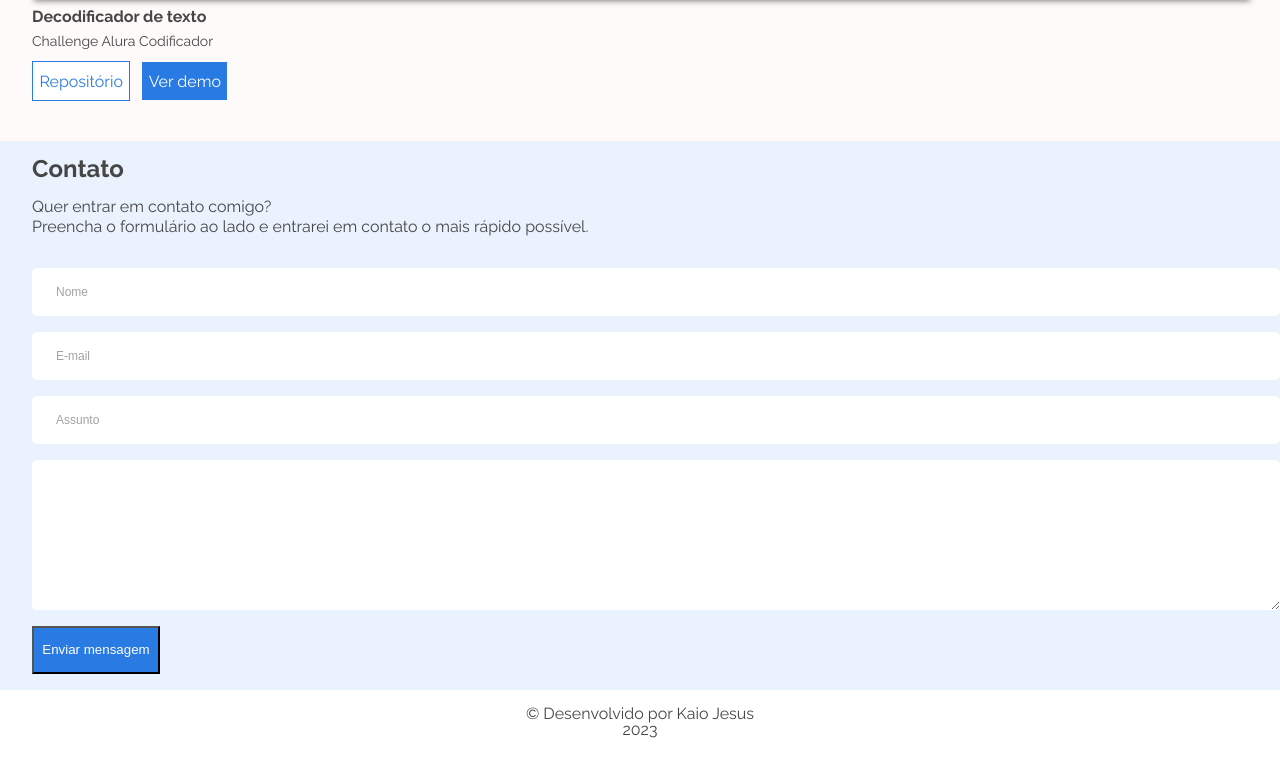
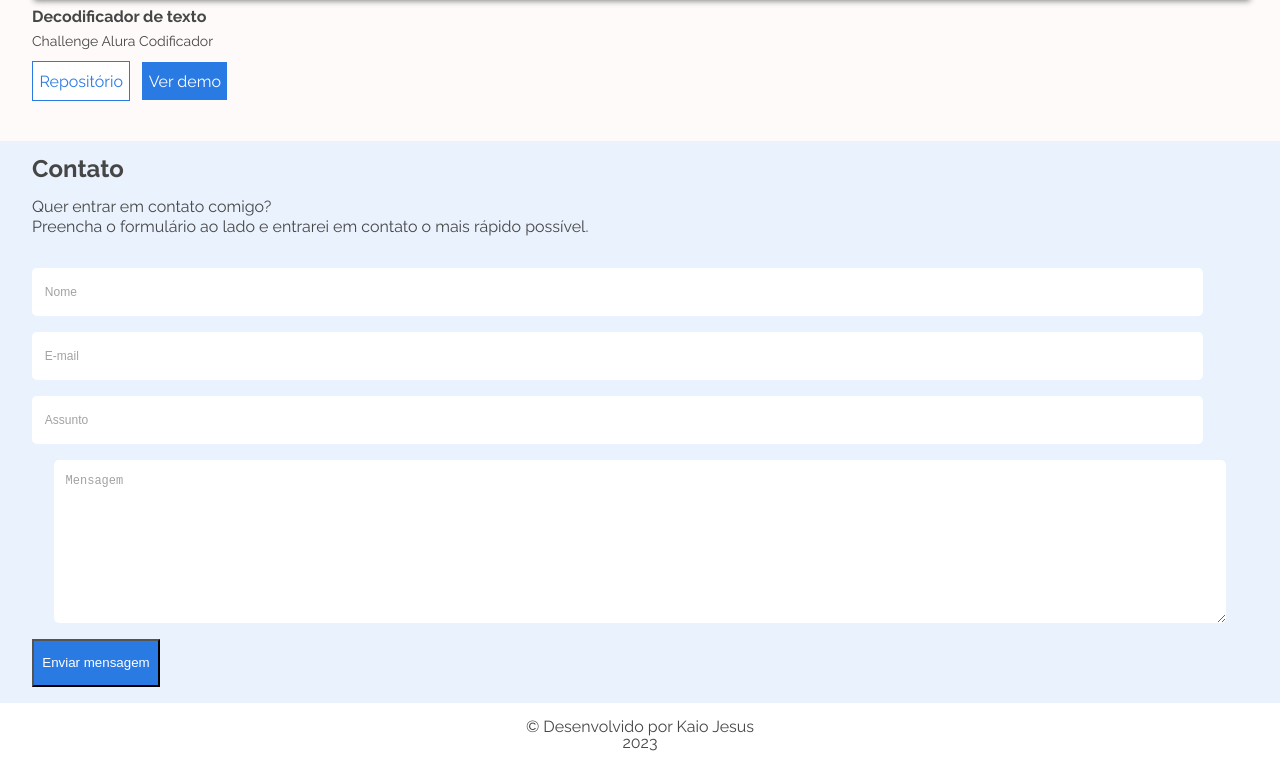
Before and after one commit to KaioJesus/MeuPortfolio, a plain HTML site: page index.html in a window 1280 px wide. Shown: the part 2194-2961 px from the top of the page. Drawn offline with Linux system fonts and the light colour scheme.

Commit message:
acredito que agora eu não deva mexer mais no html e css, contato ajeitado

```diff
--- a/assets/styles/components/_contato.scss
+++ b/assets/styles/components/_contato.scss
@@ -19,34 +19,43 @@
 
     .contato__input{
         display: block;
-        width: 100%;
+        width: 95%;
         height: 3rem;
-        margin: 1rem auto;
+        margin: 1rem 0;
         border-radius: 0.3rem;
         border: none;
-        padding: 0 1rem;
+        padding: 0 0.5rem;
 
         &::placeholder{
-          padding: 0.5rem;
+          padding: 0.3rem 0.3rem;
           font-size: 12px;
           color: #A2A2A2;
         }
 
+        &:focus::placeholder{
+            color: #2A7AE4;
+            font-weight: 500;
+        }
     }
 
     .contato__textarea{
         display: block;
-        width: 100%;
+        width: 95%;
         margin: 1rem auto;
         border-radius: 0.3rem;
         border: none;
-        padding: 0 1rem;
+        padding: 0.4rem 0.5rem;
 
         &::placeholder{
-            padding: 0.5rem;
+            padding: 0.5rem 0.2rem;
             font-size: 12px;
             color: #A2A2A2;
-          }
+        }
+
+        &:focus::placeholder{
+            color: #2A7AE4;
+            font-weight: 500;
+        }
     }
 
     .contato__button{
@@ -80,6 +89,7 @@
         }
         .contato__input{
             margin-bottom: 2rem;
+            padding: 0 0.7rem;
         }
 
         .contato__button{
--- a/index.html
+++ b/index.html
@@ -156,8 +156,8 @@
 
 
                         <label for="mensagem"></label>
-                        <textarea class="contato__textarea" id="mensagem" cols="60" rows="10" required placeholder="Mensagem" minlength="5" maxlength="300">
-                        </textarea>
+                        <textarea class="contato__textarea" id="mensagem" cols="70" rows="10" required placeholder="Mensagem" minlength="5" maxlength="300"></textarea>
+                        <!-- estava perdendo meu tempo com esse textarea porque o fechamento tem que estar na mesma linha que a abertura, senão não aparece o placeholder e pode clicar e digitar em qualquer lugar da area -->
                         <span class="mensagem-erro"></span>
 
                         <button  class="contato__button" type="submit">Enviar mensagem</button>
```
Also changed, not shown: assets/styles/style.css, 1 other file.
